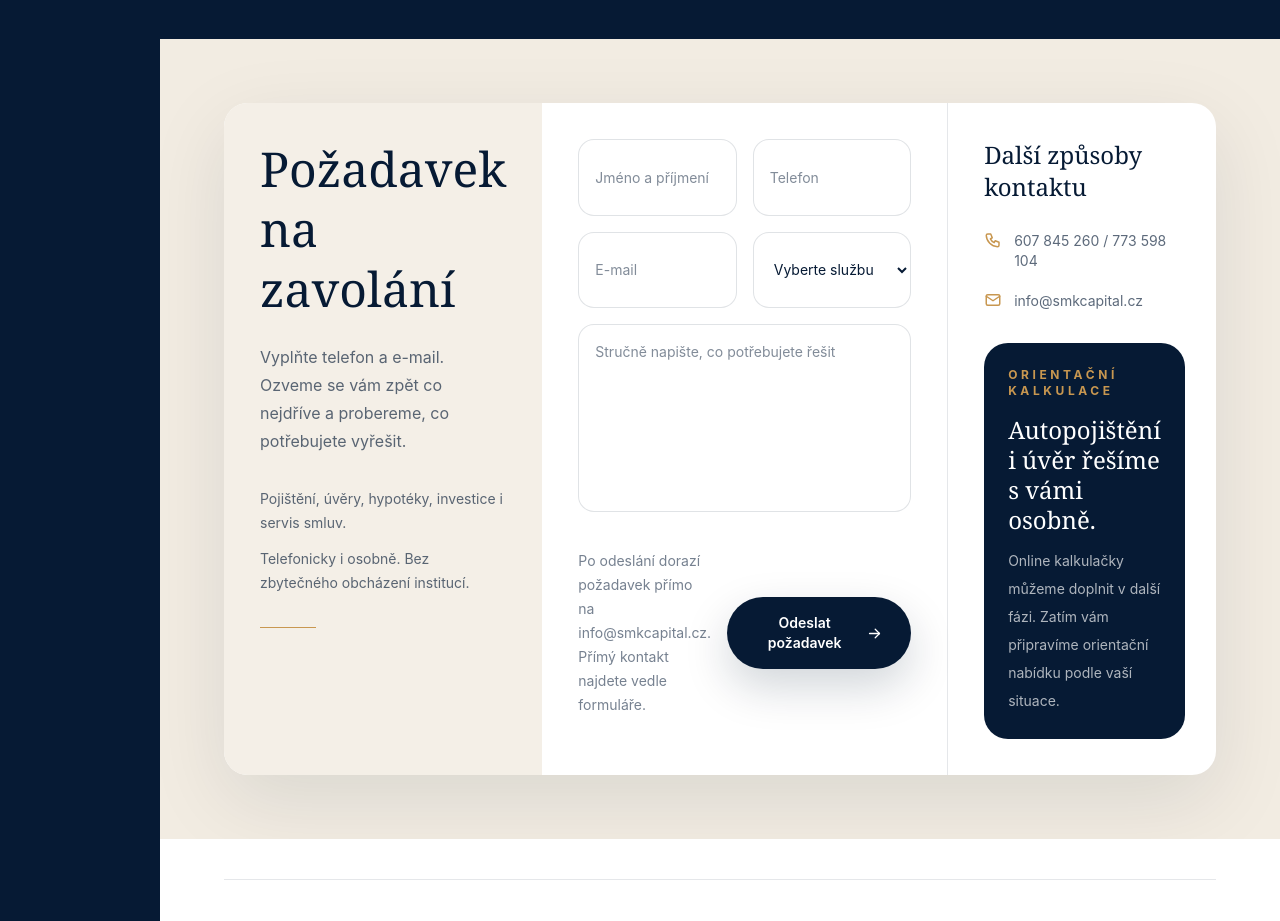
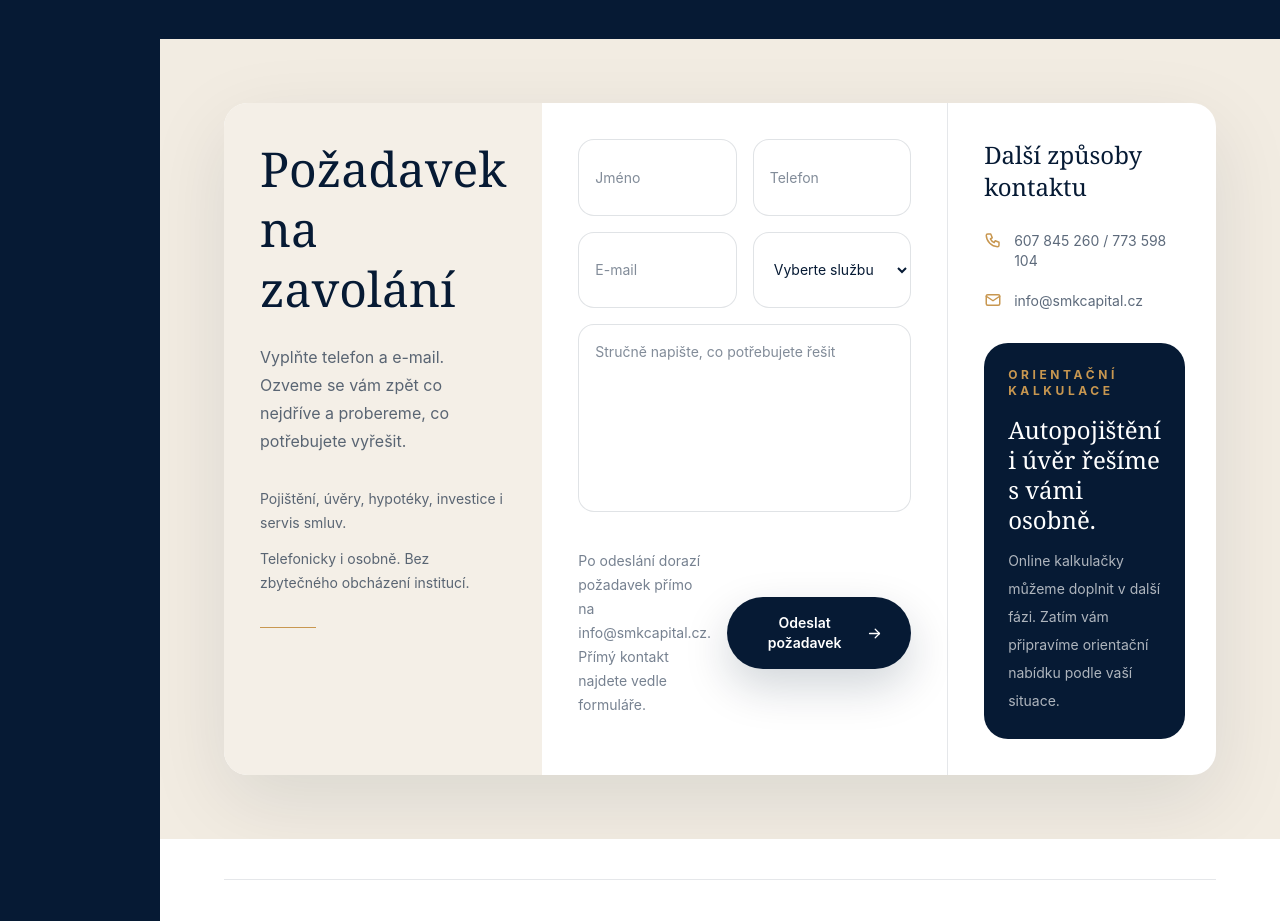
Before and after one commit to I3lade02/smk-capital, a React (Vite) app: page /#/ in a window 1280 px wide. Shown: the part 5840-6761 px from the top of the page. Built offline with nearby package versions, Linux system fonts and the light colour scheme; no server answers.

Commit message:
fix: option for form select, not required name

```diff
--- a/src/components/sections/ContactSection.tsx
+++ b/src/components/sections/ContactSection.tsx
@@ -128,8 +128,7 @@ export function ContactSection() {
             <input
               name="name"
               className="input"
-              placeholder="Jméno a příjmení"
-              required
+              placeholder="Jméno"
             />
             <input
               name="phone"
@@ -152,6 +151,7 @@ export function ContactSection() {
               <option>Hypotéky</option>
               <option>Úvěry a refinancování</option>
               <option>Investice a servis smluv</option>
+              <option>Jiné</option>
             </select>
           </div>
 
```
